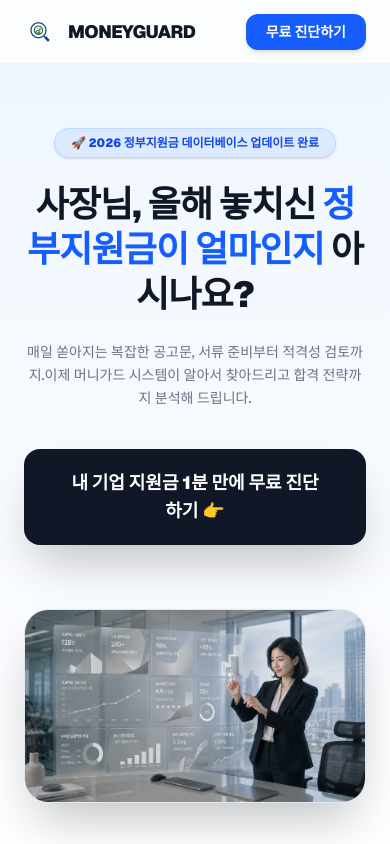
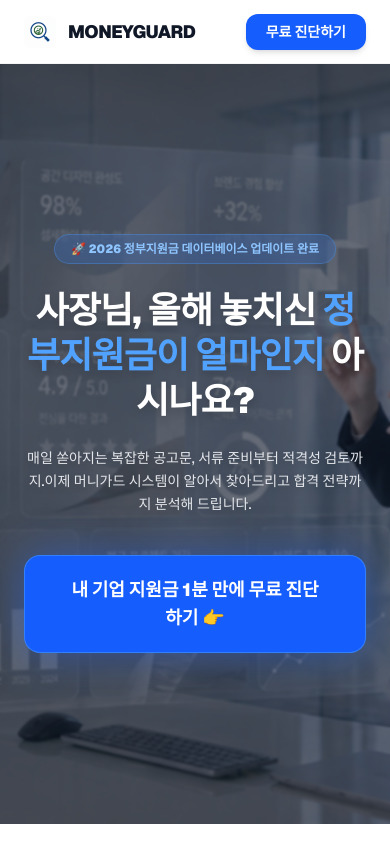
Before and after one commit to yongminson/moneyguard-ai, a Next.js app: page / in a window 390 px wide. Shown: the top 844 px of the page. Built offline with nearby package versions, Linux system fonts and the light colour scheme; no server answers; the database is empty.

Commit message:
메인 풀스크린 디자인 적용 및 로그인/썸네일 수정

```diff
--- a/src/app/layout.tsx
+++ b/src/app/layout.tsx
@@ -12,9 +12,27 @@ const geistMono = Geist_Mono({
   subsets: ["latin"],
 });
 
+// 🚀 [마케팅용 Open Graph 세팅]
 export const metadata: Metadata = {
-  title: "Create Next App",
-  description: "Generated by create next app",
+  title: 'MONEYGUARD | 1분 만에 찾는 내 기업 정부지원금',
+  description: '놓친 정부지원금, 데이터 시스템으로 무료 진단하고 완벽한 사업계획서 초안까지 즉시 받아보세요.',
+  keywords: ['정부지원금', '정책자금', '사업계획서', '중소기업', '스타트업', '지원금매칭', 'YM Studio'],
+  openGraph: {
+    title: 'MONEYGUARD | 정부지원금 1분 정밀 진단',
+    description: '올해 놓치신 정부지원금이 얼마인지 아시나요? 상위 1% 전문가 시스템이 우리 회사에 딱 맞는 공고를 찾아드립니다.',
+    url: 'https://mg.ymstudio.co.kr',
+    siteName: 'MONEYGUARD',
+    images: [
+      {
+        url: '/banner.png', // 아까 public에 넣으신 배너 이미지를 카톡 썸네일로 씁니다!
+        width: 1200,
+        height: 630,
+        alt: 'MONEYGUARD 서비스 썸네일',
+      },
+    ],
+    locale: 'ko_KR',
+    type: 'website',
+  },
 };
 
 export default function RootLayout({
--- a/src/app/page.tsx
+++ b/src/app/page.tsx
@@ -30,7 +30,7 @@ const CountUp = ({ end, suffix = "", duration = 2000 }: { end: number, suffix?:
     window.requestAnimationFrame(step);
   }, [isVisible, end, duration]);
 
-  return <div ref={ref} className="text-4xl md:text-5xl font-black text-blue-600">{count.toLocaleString()}{suffix}</div>;
+  return <div ref={ref} className="text-4xl md:text-5xl font-black text-blue-500">{count.toLocaleString()}{suffix}</div>;
 };
 
 // 🚀 부드러운 페이드인
@@ -85,40 +85,43 @@ export default function LandingPage() {
         </div>
       </nav>
 
-      {/* 1. 히어로 섹션 (홀로그램 여성 이미지 적용) */}
-      <header className="pt-32 pb-20 md:pt-40 md:pb-32 px-6 flex flex-col items-center text-center bg-gradient-to-b from-blue-50 to-white relative">
+      {/* 🚀 1. 풀스크린 히어로 섹션 (삼성 대기업 스타일) */}
+      <header className="relative w-full min-h-[90vh] flex flex-col items-center justify-center text-center px-6 mt-16">
+        {/* 배경 이미지 & 다크 오버레이 */}
+        <div className="absolute inset-0 z-0">
+          <img src="/hero-mockup.png" alt="백그라운드 홀로그램" className="w-full h-full object-cover object-top" />
+          {/* 이미지가 너무 밝으면 글씨가 안 보일 수 있으니 어두운 막을 하나 씌웁니다 */}
+          <div className="absolute inset-0 bg-gray-900/60 backdrop-blur-[1px]"></div>
+        </div>
+
+        {/* 텍스트 콘텐츠 (z-index 10으로 올려서 이미지 위에 띄움) */}
+        <div className="relative z-10 w-full max-w-4xl mx-auto flex flex-col items-center">
           <FadeIn>
-          <div className="inline-block px-4 py-1.5 bg-blue-100 text-blue-700 font-black text-xs md:text-sm rounded-full mb-6 border border-blue-200 shadow-sm">
+            <div className="inline-block px-4 py-1.5 bg-blue-500/20 text-blue-300 font-black text-xs md:text-sm rounded-full mb-6 border border-blue-400/30 backdrop-blur-md">
               🚀 2026 정부지원금 데이터베이스 업데이트 완료
             </div>
           </FadeIn>
           <FadeIn delay={200}>
-          <h1 className="text-4xl md:text-6xl font-black leading-tight tracking-tight mb-6 text-gray-900">
-            사장님, 올해 놓치신<br className="hidden md:block"/> <span className="text-blue-600">정부지원금이 얼마인지</span> 아시나요?
+            <h1 className="text-4xl md:text-6xl font-black leading-tight tracking-tight mb-6 text-white drop-shadow-lg">
+              사장님, 올해 놓치신<br className="hidden md:block"/> <span className="text-blue-400">정부지원금이 얼마인지</span> 아시나요?
             </h1>
           </FadeIn>
           <FadeIn delay={400}>
-          <p className="text-gray-500 text-sm md:text-xl font-medium mb-10 max-w-2xl leading-relaxed">
+            <p className="text-gray-200 text-sm md:text-xl font-medium mb-10 max-w-2xl leading-relaxed drop-shadow-md">
               매일 쏟아지는 복잡한 공고문, 서류 준비부터 적격성 검토까지.<br className="hidden md:block"/>
               이제 머니가드 시스템이 알아서 찾아드리고 합격 전략까지 분석해 드립니다.
             </p>
           </FadeIn>
           <FadeIn delay={600}>
-          <Link href="/login" className="inline-block bg-gray-900 text-white font-black text-lg md:text-xl px-10 py-5 rounded-2xl shadow-2xl hover:bg-blue-600 hover:shadow-blue-500/30 transition-all transform hover:scale-105">
+            <Link href="/login" className="inline-block bg-blue-600 text-white font-black text-lg md:text-xl px-10 py-5 rounded-2xl shadow-[0_0_40px_rgba(37,99,235,0.5)] hover:bg-blue-500 hover:shadow-[0_0_60px_rgba(37,99,235,0.7)] transition-all transform hover:scale-105 border border-blue-400/50">
               내 기업 지원금 1분 만에 무료 진단하기 👉
             </Link>
           </FadeIn>
-
-        {/* 대형 서비스 이미지 (hero-mockup.png) */}
-        <FadeIn delay={800}>
-          <div className="mt-16 w-full max-w-5xl mx-auto rounded-3xl overflow-hidden shadow-2xl border border-gray-200 relative">
-             <img src="/hero-mockup.png" alt="머니가드 대시보드" className="w-full h-auto object-cover" />
         </div>
-        </FadeIn>
       </header>
 
       {/* 2. 페인포인트 섹션 */}
-      <section className="py-20 bg-white px-6 mt-10 md:mt-12">
+      <section className="py-20 bg-white px-6">
         <div className="max-w-6xl mx-auto text-center">
           <FadeIn>
             <h2 className="text-3xl md:text-4xl font-black mb-16 text-gray-900">바쁜 사장님을 대신해 <span className="text-blue-600 border-b-4 border-blue-200">머니가드 시스템이 야근합니다</span></h2>
```
Lines whose indentation alone changed are shown as unchanged.
